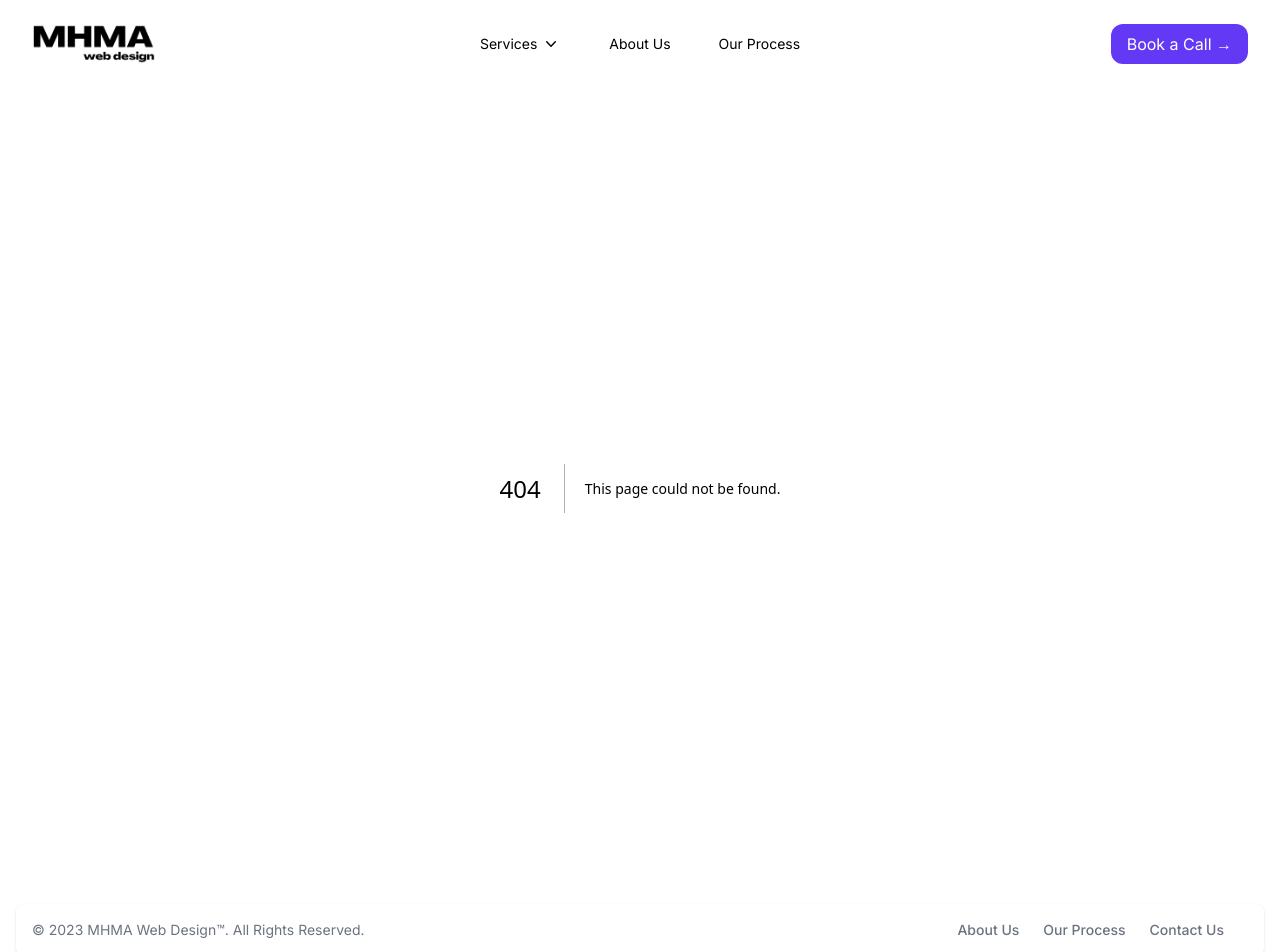
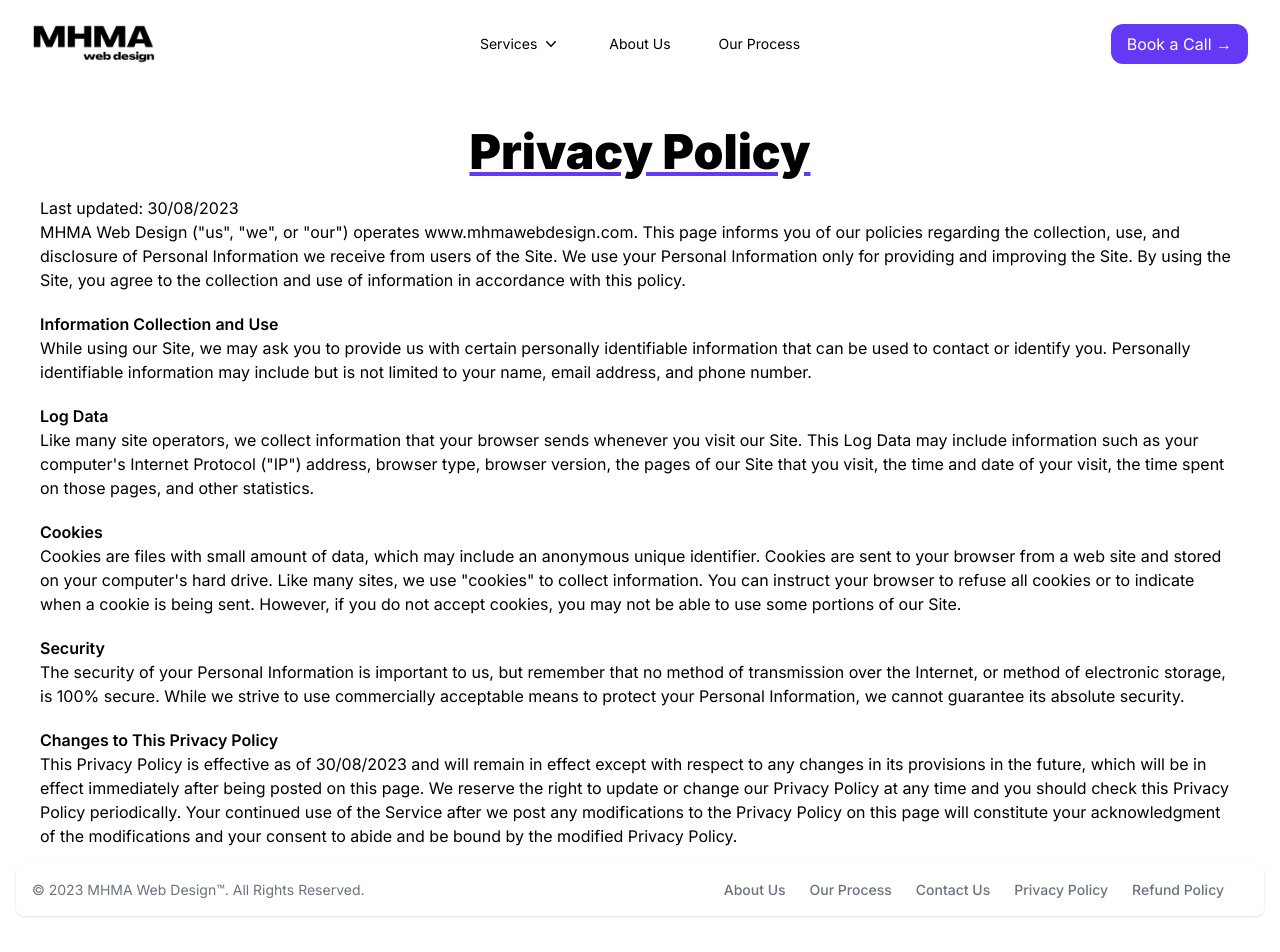
Before and after one commit to marwanabdou/MHMA, a Next.js app: page /privacy-policy in a window 1280 px wide. Before the commit this address had no page. Shown: the top 952 px of the page. Built offline with nearby package versions, Linux system fonts and the light colour scheme.

Commit message:
refund policy and privacy policy pages added

```diff
--- a/src/app/dashboard/page.tsx
+++ /dev/null
@@ -1,12 +0,0 @@
-import React, { JSX } from 'react';
-
-
-const Dashboard = () => {
-  return (
-    <main>
-        <h1>Dashboard</h1>
-    </main>
-  )
-}
-
-export default Dashboard
--- /dev/null
+++ b/src/app/privacy-policy/page.tsx
@@ -0,0 +1,67 @@
+import React, { JSX } from "react";
+
+const PrivacyPolicy = () => {
+  return (
+    <section className="bg-white mt-10">
+      <h1 className="font-black text-5xl text-center mb-5 underline decoration-[#6439f5]">
+        Privacy Policy
+      </h1>
+      <p className="mr-10 ml-10">Last updated: 30/08/2023</p>
+      <p className="mr-10 ml-10">
+        MHMA Web Design (&quot;us&quot;, &quot;we&quot;, or &quot;our&quot;)
+        operates www.mhmawebdesign.com. This page informs you of our policies
+        regarding the collection, use, and disclosure of Personal Information we
+        receive from users of the Site. We use your Personal Information only
+        for providing and improving the Site. By using the Site, you agree to
+        the collection and use of information in accordance with this policy.
+      </p>
+      <h3 className="font-semibold mr-10 ml-10 mt-5">Information Collection and Use</h3>
+      <p className=" mr-10 ml-10">
+        While using our Site, we may ask you to provide us with certain
+        personally identifiable information that can be used to contact or
+        identify you. Personally identifiable information may include but is not
+        limited to your name, email address, and phone number.
+      </p>
+      <h3 className="font-semibold  mr-10 ml-10 mt-5">Log Data</h3>
+      <p className=" mr-10 ml-10">
+        Like many site operators, we collect information that your browser sends
+        whenever you visit our Site. This Log Data may include information such
+        as your computer&apos;s Internet Protocol (&quot;IP&quot;) address,
+        browser type, browser version, the pages of our Site that you visit, the
+        time and date of your visit, the time spent on those pages, and other
+        statistics.
+      </p>
+      <h3 className="font-semibold mt-5  mr-10 ml-10">Cookies</h3>
+      <p className="  mr-10 ml-10">
+        Cookies are files with small amount of data, which may include an
+        anonymous unique identifier. Cookies are sent to your browser from a web
+        site and stored on your computer&apos;s hard drive. Like many sites, we
+        use &quot;cookies&quot; to collect information. You can instruct your
+        browser to refuse all cookies or to indicate when a cookie is being
+        sent. However, if you do not accept cookies, you may not be able to use
+        some portions of our Site.
+      </p>
+      <h3 className="font-semibold mt-5  mr-10 ml-10">Security</h3>
+      <p className="  mr-10 ml-10">
+        The security of your Personal Information is important to us, but
+        remember that no method of transmission over the Internet, or method of
+        electronic storage, is 100% secure. While we strive to use commercially
+        acceptable means to protect your Personal Information, we cannot
+        guarantee its absolute security.
+      </p>
+      <h3 className="font-semibold mt-5  mr-10 ml-10">Changes to This Privacy Policy</h3>
+      <p className="  mr-10 ml-10">
+        This Privacy Policy is effective as of 30/08/2023 and will remain in effect
+        except with respect to any changes in its provisions in the future,
+        which will be in effect immediately after being posted on this page. We
+        reserve the right to update or change our Privacy Policy at any time and
+        you should check this Privacy Policy periodically. Your continued use of
+        the Service after we post any modifications to the Privacy Policy on
+        this page will constitute your acknowledgment of the modifications and
+        your consent to abide and be bound by the modified Privacy Policy.
+      </p>
+    </section>
+  );
+};
+
+export default PrivacyPolicy;
--- /dev/null
+++ b/src/app/refund-policy/page.tsx
@@ -0,0 +1,82 @@
+import React from "react";
+
+const RefundPolicy = () => {
+  return (
+    <section className="bg-white mt-10">
+      <h1 className="font-black text-5xl text-center mb-5 underline decoration-[#6439f5]">
+        Refund Policy
+      </h1>
+      <p className="mr-10 ml-10">Last updated: 30/08/2023</p>
+      <p className="mr-10 ml-10">
+        Thank you for choosing MHMA Web Design. We strive to provide top-quality
+        web design services to our clients. If you are not entirely satisfied
+        with your purchase, we&apos;re here to help.
+      </p>
+      <h3 className="font-semibold mr-10 ml-10 mt-5">Refund Eligibility</h3>
+      <p className=" mr-10 ml-10">
+        You may be eligible for a refund under the following circumstances:
+        <ul>
+          <li>
+            <span className="font-semibold">Service Not Rendered: </span>If we
+            have not started working on your project and you request a
+            cancellation, you may be eligible for a full refund.
+          </li>
+          <li>
+            <span className="font-semibold">Quality Issues: </span> If you
+            believe the delivered project does not meet the agreed-upon
+            specifications and quality standards, please contact us within 7
+            days of project completion to discuss the issue. We will assess the
+            situation and may offer a refund or revisions, depending on the
+            nature of the issue.
+          </li>
+        </ul>
+      </p>
+      <h3 className="font-semibold  mr-10 ml-10 mt-5">Refund Process</h3>
+      <p className=" mr-10 ml-10">
+        To initiate a refund request, please follow these steps:
+        <ul>
+          <li>
+            1. Contact our customer support team at info@mhmawebdesign.com
+            within 7 days of the project completion.
+          </li>
+          <li>
+            2. Provide detailed information about the reason for your refund
+            request, along with any relevant evidence or documentation.
+          </li>
+          <li>
+            3. Our team will review your request and respond within 7 days with
+            a decision or further instructions.
+          </li>
+        </ul>
+      </p>
+      <h3 className="font-semibold mt-5  mr-10 ml-10">Non-Refundable Items</h3>
+      <p className=" mr-10 ml-10">
+        Certain items and services are non-refundable. These include, but are
+        not limited to:
+        <ul>
+          <li>Domain registration fees</li>
+          <li>Third-party software or services purchased on your behalf</li>
+          <li>Any work completed and approved by you during the project</li>
+        </ul>
+      </p>
+      <h3 className="font-semibold mt-5  mr-10 ml-10">Security</h3>
+      <p className="  mr-10 ml-10">
+        The security of your Personal Information is important to us, but
+        remember that no method of transmission over the Internet, or method of
+        electronic storage, is 100% secure. While we strive to use commercially
+        acceptable means to protect your Personal Information, we cannot
+        guarantee its absolute security.
+      </p>
+      <h3 className="font-semibold mt-5  mr-10 ml-10">
+        Cancellation of Ongoing Services
+      </h3>
+      <p className="  mr-10 ml-10">
+        For ongoing services such as maintenance or updates, you can cancel at
+        any time, but we do not provide refunds for the remaining unused portion
+        of the service.
+      </p>
+    </section>
+  );
+};
+
+export default RefundPolicy;
--- a/src/components/footer.tsx
+++ b/src/components/footer.tsx
@@ -22,6 +22,14 @@ const Footer = () => {
         <Link href="/book-a-call" className="mr-4 hover:underline md:mr-6 ">Contact Us</Link>
 
         </li>
+        <li>
+        <Link href="/privacy-policy" className="mr-4 hover:underline md:mr-6 ">Privacy Policy</Link>
+
+        </li>
+        <li>
+        <Link href="/refund-policy" className="mr-4 hover:underline md:mr-6 ">Refund Policy</Link>
+
+        </li>
 
     </ul>
     </div>
```
